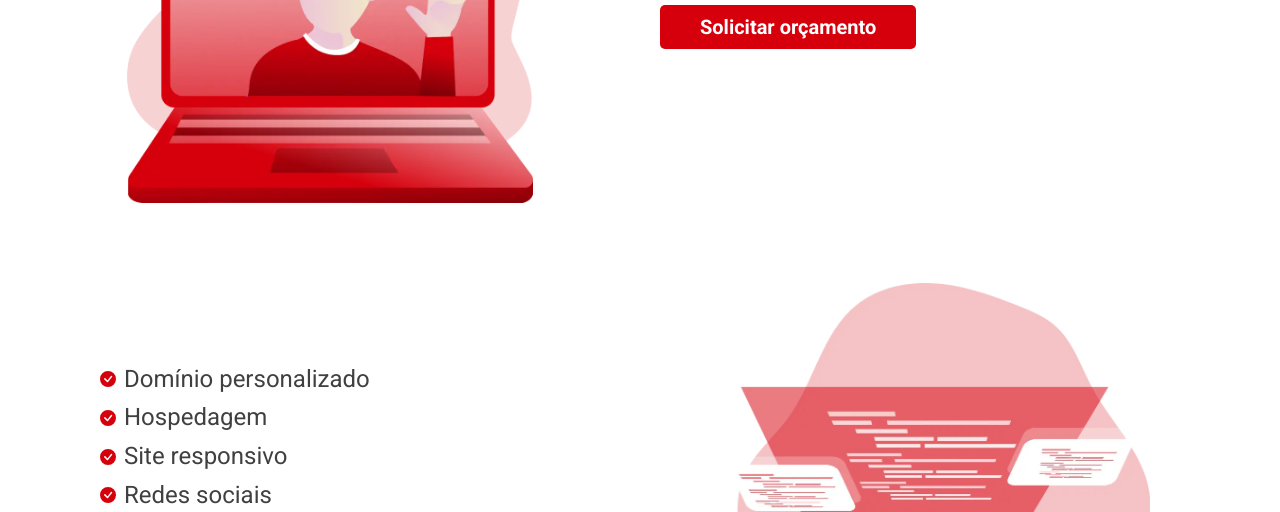
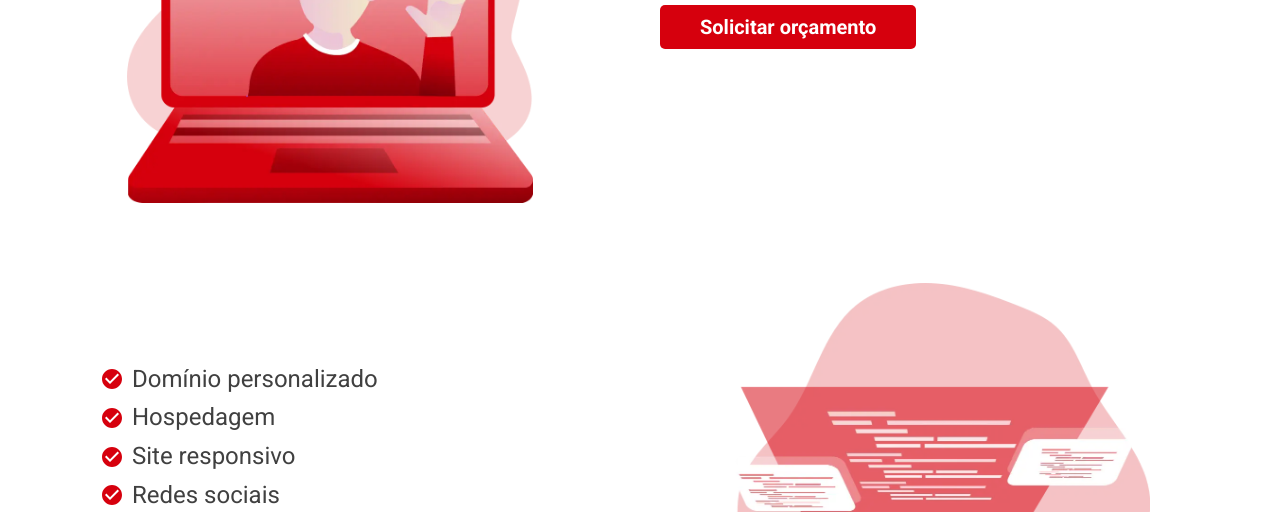
Before and after one commit to iagomachadoo/codar, a plain HTML site: page index.html in a window 1280 px wide. Shown: the part 288-800 px from the top of the page. Drawn offline with Linux system fonts and the light colour scheme.

Commit message:
Resolvendo bug do ícone de check da lista de características.

```diff
--- a/css/global/caracteristicas.css
+++ b/css/global/caracteristicas.css
@@ -16,6 +16,7 @@
     display: flex;
     gap: 10px;
     flex-direction: column;
+
 }
 
 .caracteristicas__item{
@@ -27,9 +28,9 @@
 .caracteristicas__item::before{
     content: "";
     display: inline-block;
-    width: 16px;
-    height: 16px;
-    background: url("../../assets/img-otimi/check-circle-fill.svg");
+    width: 24px;
+    height: 24px;
+    background: url("../../assets/img-otimi/check_circle.svg");
 }
 
 .caracteristicas__img{
--- a/index.html
+++ b/index.html
@@ -10,8 +10,8 @@
     <link rel="preconnect" href="https://fonts.googleapis.com">
     <link rel="preconnect" href="https://fonts.gstatic.com" crossorigin>
     <link href="https://fonts.googleapis.com/css2?family=Roboto:wght@400;500;700&display=swap" rel="stylesheet">
-    <link rel="preload" href="css/style.min.css" as="style">
-    <link rel="stylesheet" href="css/style.min.css">
+    <link rel="preload" href="css/style.css" as="style">
+    <link rel="stylesheet" href="css/style.css">
 </head>
 
 <body>
```
Also changed, not shown: assets/img-otimi/check-circle-fill.svg (deleted), assets/img-otimi/check_circle.svg (added).
